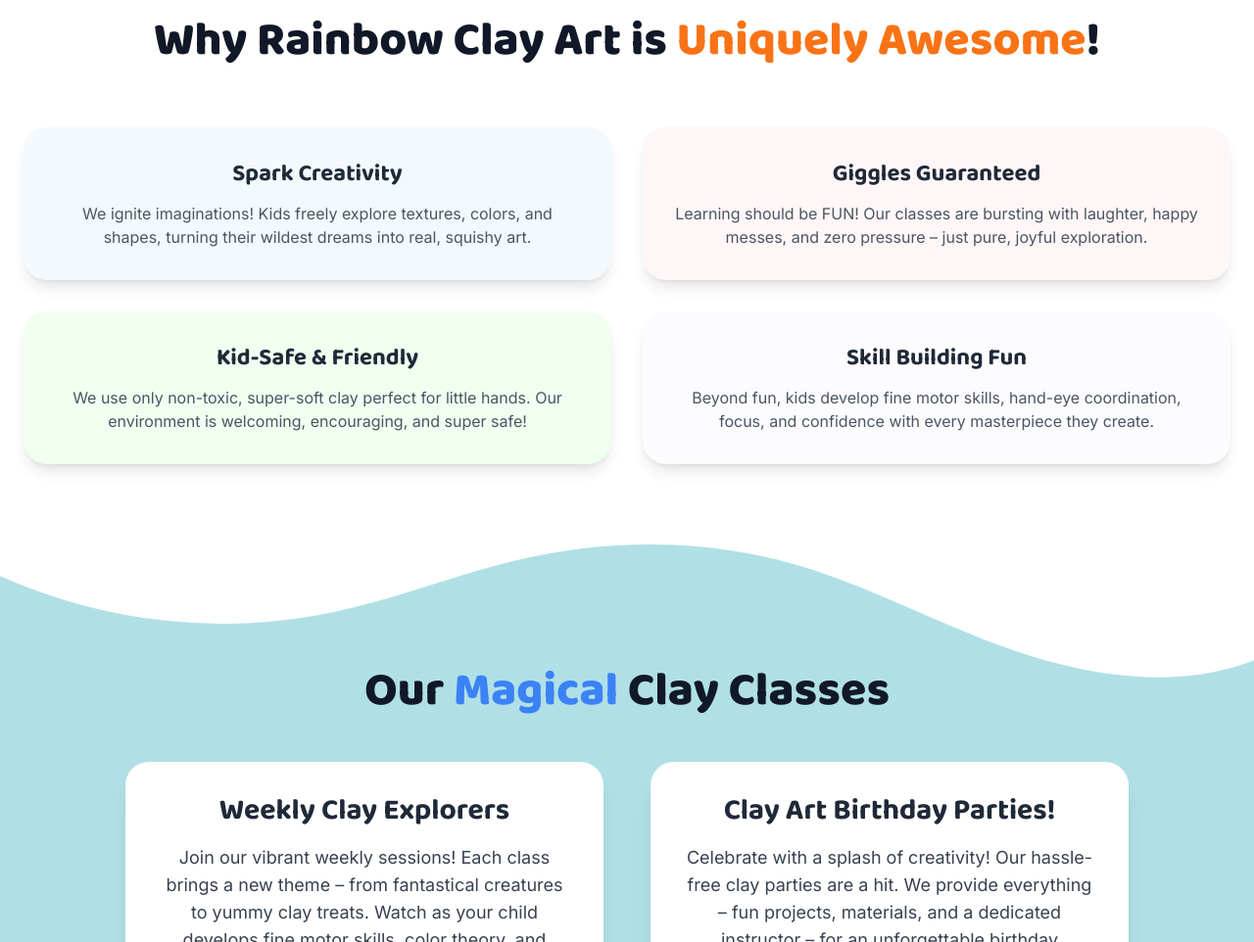
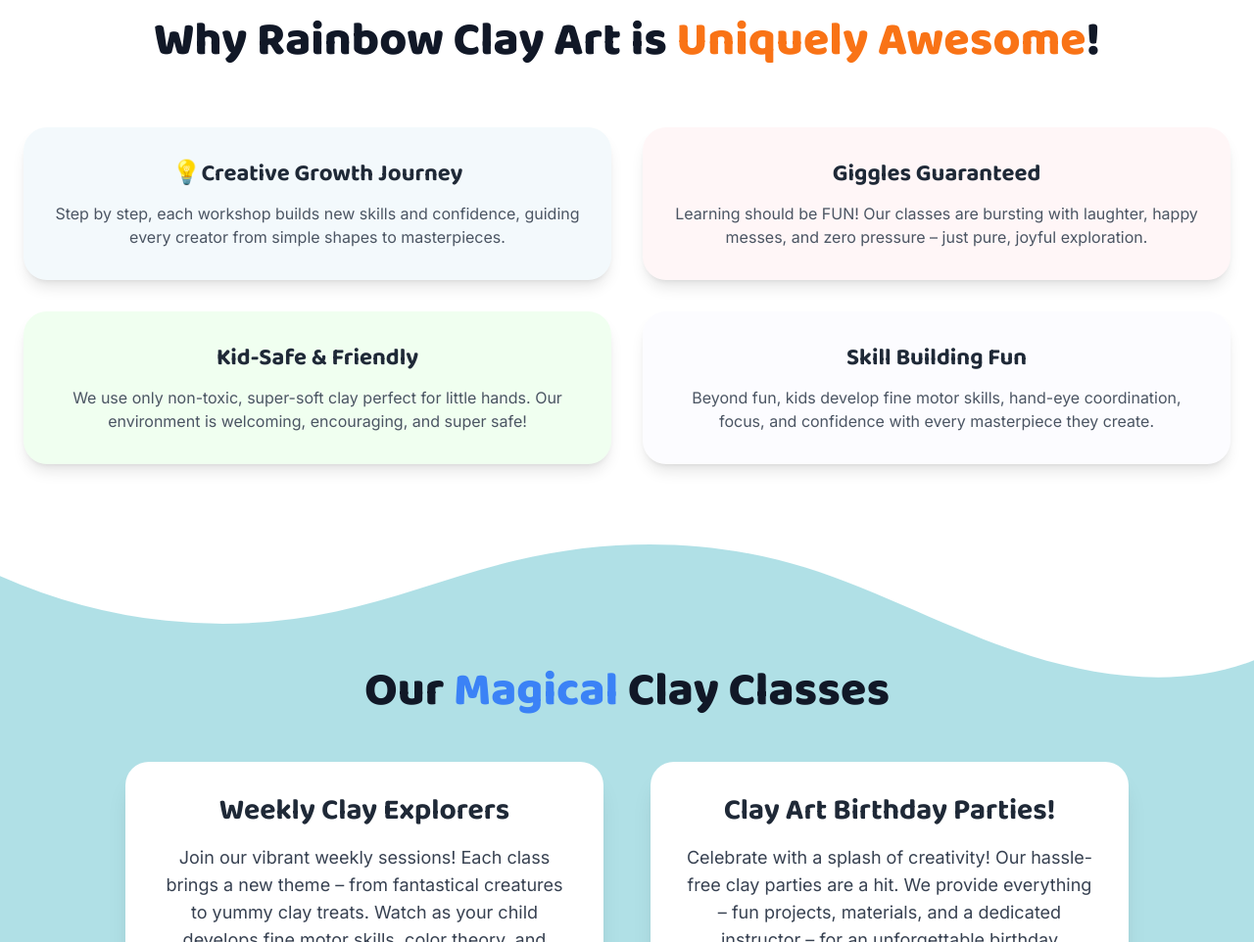
Before and after one commit to Louisaok9487/rainbowclayartweb, a plain HTML site: page index.html in a window 1280 px wide. Shown: the part 822-1784 px from the top of the page at 98% size. Drawn offline with nearby package versions, Linux system fonts and the light colour scheme.

Commit message:
Update index.html
Why RB Clay?

```diff
--- a/index.html
+++ b/index.html
@@ -203,9 +203,9 @@
                 </h2>
                 <div class="grid grid-cols-1 sm:grid-cols-2 gap-8">
                     <div class="bg-logo-blue bg-opacity-15 p-8 rounded-3xl shadow-lg hover:shadow-xl transition-shadow duration-300 transform hover:-translate-y-1" data-aos="fade-up" data-aos-delay="100">
-                        <h3 class="font-heading text-2xl font-bold mb-3 text-center text-gray-800">Spark Creativity</h3>
+                        <h3 class="font-heading text-2xl font-bold mb-3 text-center text-gray-800">💡Creative Growth Journey</h3>
                         <p class="text-gray-600 text-center">
-                            We ignite imaginations! Kids freely explore textures, colors, and shapes, turning their wildest dreams into real, squishy art.
+                            Step by step, each workshop builds new skills and confidence, guiding every creator from simple shapes to masterpieces.
                         </p>
                     </div>
                     <div class="bg-logo-pink bg-opacity-15 p-8 rounded-3xl shadow-lg hover:shadow-xl transition-shadow duration-300 transform hover:-translate-y-1" data-aos="fade-up" data-aos-delay="200">
```
